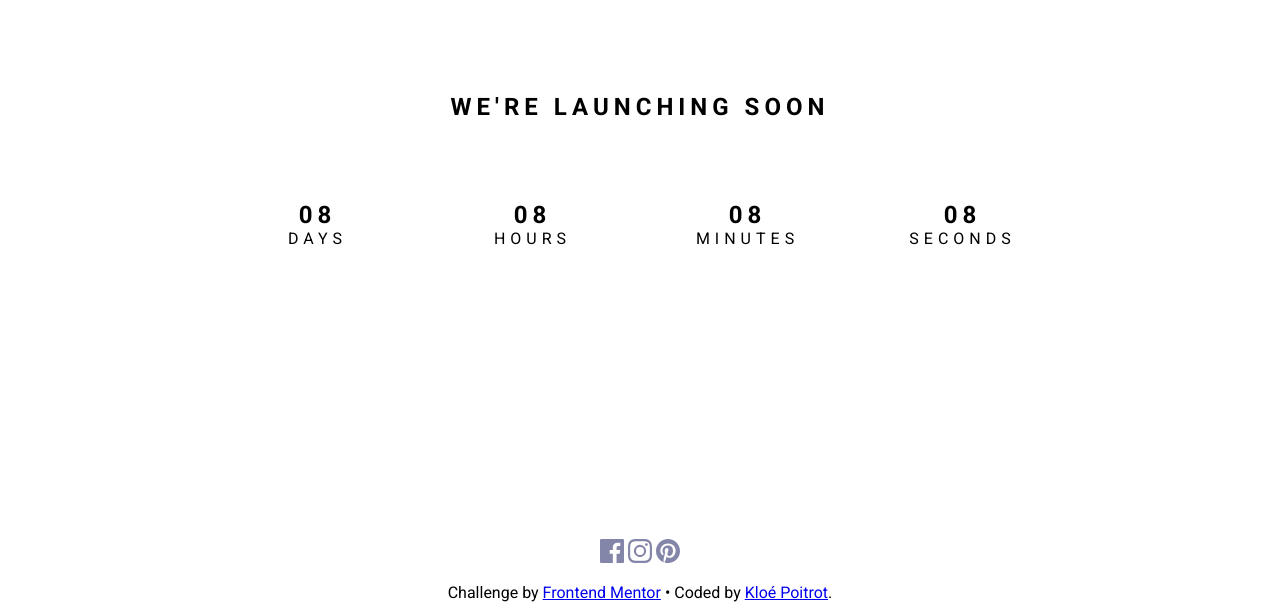
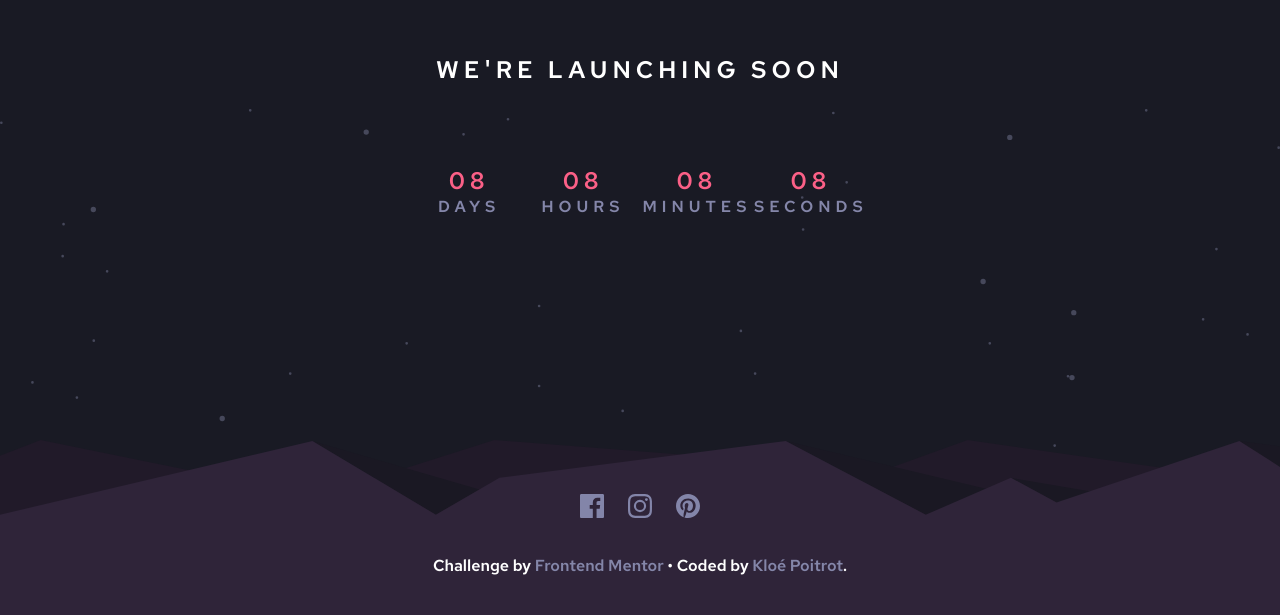
Before and after one commit to KloePoitrot/Countdown, a plain HTML site: page index.html in a window 1280 px wide. Shown: the part 185-800 px from the top of the page. Drawn offline with Linux system fonts and the light colour scheme.

Commit message:
Edit CSS
Added colors and background

```diff
--- a/css/style.css
+++ b/css/style.css
@@ -1,30 +1,42 @@
-@import url('https://fonts.googleapis.com/css2?family=Roboto:wght@400;700&display=swap');
+@import url('https://fonts.googleapis.com/css2?family=Red+Hat+Text:wght@600&display=swap');
 
 *{
     padding:0;
-    font-family: 'Roboto', sans-serif;
+    font-family: 'Red Hat Text', sans-serif;
     padding:0;
     margin: 0;
+    text-decoration: none;
+    transition: 0.5s;
+}
+*:hover{
+    transition: 0.1s;
 }
 
 body{
     height:100vh;
     width:100%;
     display: grid;
-    grid-template-rows: 8fr 1fr;
+    grid-template-rows: 4fr 1fr;
     justify-content: center;
     align-items: center;
     text-align: center;
+    color: hsl(0, 0%, 100%);
+    background: hsl(234, 17%, 12%);
+    background-image:url("/img/pattern-hills.svg"), url("/img/bg-stars.svg");
+    background-repeat: no-repeat;
+    background-size: 100%;
+    background-position: bottom;
+
 }
 
 
 /* =====
 ===========
-Countdown section
+COUNTDOWN
 ===========
 =====*/
 section{
-    width:860px;
+    max-width:860px;
 }
 section div{
     display: grid;
@@ -36,14 +48,44 @@ h1{
 }
 section p{
     font-weight: 400;
+    color:hsl(237, 18%, 59%);
 }
-
+h2{
+    color:hsl(345, 95%, 68%)
+}
 h1, h2, section p{
     text-transform: uppercase;
     letter-spacing: 5px;
 }
 
+
+/* =====
+===========
+IMAGE COUNTDOWN
+===========
+=====*/
+
+
+/* =====
+===========
+FOOTER
+===========
+=====*/
+footer{
+    color:hsl(0, 0%, 100%);
+}
+footer a{
+    color:hsl(237, 18%, 59%);
+}
+footer a:hover{
+    color:hsl(345, 95%, 68%);
+}
+footer svg:hover path{
+    fill:#fb6087!important;
+}
 footer div:nth-child(1){
-    padding-bottom: 1rem;
-
+    padding-bottom: 2rem;
+    display: flex;
+    justify-content: center;
+    gap:1.5rem
 }
--- a/index.html
+++ b/index.html
@@ -33,9 +33,15 @@
 
   <footer>
     <div id="socialLinks">
-      <img src="img/icon-facebook.svg" alt="facebook icon link">
-      <img src="img/icon-instagram.svg" alt="instagram icon link">
-      <img src="img/icon-pinterest.svg" alt="pinterest icon link">
+      <a href="#">
+        <svg xmlns="http://www.w3.org/2000/svg" width="24" height="24"><path fill="#8385A9" d="M22.675 0H1.325C.593 0 0 .593 0 1.325v21.351C0 23.407.593 24 1.325 24H12.82v-9.294H9.692v-3.622h3.128V8.413c0-3.1 1.893-4.788 4.659-4.788 1.325 0 2.463.099 2.795.143v3.24l-1.918.001c-1.504 0-1.795.715-1.795 1.763v2.313h3.587l-.467 3.622h-3.12V24h6.116c.73 0 1.323-.593 1.323-1.325V1.325C24 .593 23.407 0 22.675 0z"/></svg>
+      </a>
+      <a href="#">
+        <svg xmlns="http://www.w3.org/2000/svg" width="24" height="24"><path fill="#8385A9" d="M12 2.163c3.204 0 3.584.012 4.85.07 3.252.148 4.771 1.691 4.919 4.919.058 1.265.069 1.645.069 4.849 0 3.205-.012 3.584-.069 4.849-.149 3.225-1.664 4.771-4.919 4.919-1.266.058-1.644.07-4.85.07-3.204 0-3.584-.012-4.849-.07-3.26-.149-4.771-1.699-4.919-4.92-.058-1.265-.07-1.644-.07-4.849 0-3.204.013-3.583.07-4.849.149-3.227 1.664-4.771 4.919-4.919 1.266-.057 1.645-.069 4.849-.069zM12 0C8.741 0 8.333.014 7.053.072 2.695.272.273 2.69.073 7.052.014 8.333 0 8.741 0 12c0 3.259.014 3.668.072 4.948.2 4.358 2.618 6.78 6.98 6.98C8.333 23.986 8.741 24 12 24c3.259 0 3.668-.014 4.948-.072 4.354-.2 6.782-2.618 6.979-6.98.059-1.28.073-1.689.073-4.948 0-3.259-.014-3.667-.072-4.947-.196-4.354-2.617-6.78-6.979-6.98C15.668.014 15.259 0 12 0zm0 5.838a6.162 6.162 0 100 12.324 6.162 6.162 0 000-12.324zM12 16a4 4 0 110-8 4 4 0 010 8zm6.406-11.845a1.44 1.44 0 100 2.881 1.44 1.44 0 000-2.881z"/></svg>
+      </a>
+      <a href="#">
+        <svg xmlns="http://www.w3.org/2000/svg" width="24" height="24"><path fill="#8385A9"  d="M12 0C5.373 0 0 5.372 0 12c0 5.084 3.163 9.426 7.627 11.174-.105-.949-.2-2.405.042-3.441.218-.937 1.407-5.965 1.407-5.965s-.359-.719-.359-1.782c0-1.668.967-2.914 2.171-2.914 1.023 0 1.518.769 1.518 1.69 0 1.029-.655 2.568-.994 3.995-.283 1.194.599 2.169 1.777 2.169 2.133 0 3.772-2.249 3.772-5.495 0-2.873-2.064-4.882-5.012-4.882-3.414 0-5.418 2.561-5.418 5.207 0 1.031.397 2.138.893 2.738a.36.36 0 01.083.345l-.333 1.36c-.053.22-.174.267-.402.161-1.499-.698-2.436-2.889-2.436-4.649 0-3.785 2.75-7.262 7.929-7.262 4.163 0 7.398 2.967 7.398 6.931 0 4.136-2.607 7.464-6.227 7.464-1.216 0-2.359-.631-2.75-1.378l-.748 2.853c-.271 1.043-1.002 2.35-1.492 3.146C9.57 23.812 10.763 24 12 24c6.627 0 12-5.373 12-12 0-6.628-5.373-12-12-12z"/></svg>
+      </a>
     </div>
     <div class="attribution">
       Challenge by <a href="https://www.frontendmentor.io?ref=challenge" target="_blank">Frontend Mentor</a> • Coded by <a href="https://github.com/KloePoitrot/Countdown">Kloé Poitrot</a>.
```
Also changed, not shown: 1 other file.
